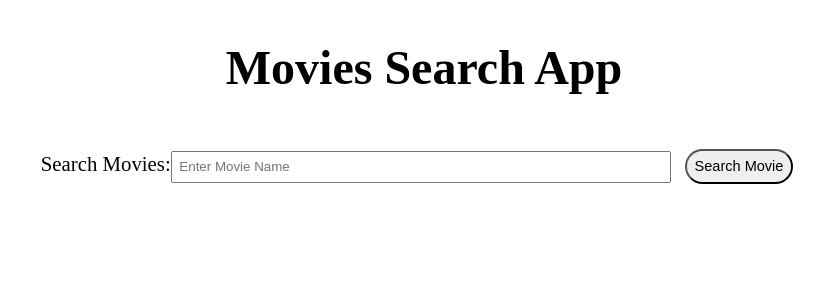
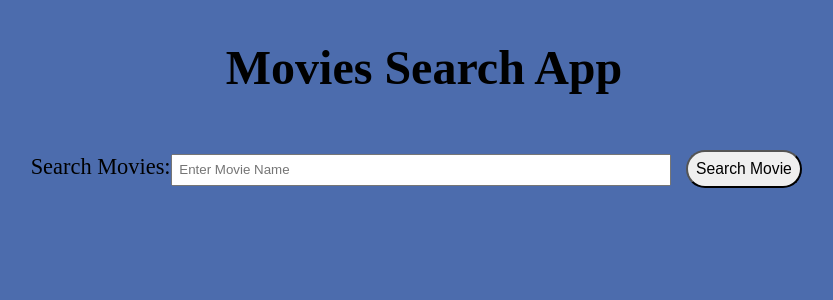
Before and after one commit to stetsonharding/Movie-Search-App, a React (Create React App) app in the folder movie-search-app/: page / in a window 1280 px wide. Shown: the top 300 px of the page, without its empty margins (216-1049 px from the left). Built offline with nearby package versions, Linux system fonts and the light colour scheme.

Commit message:
Styling before pagination

```diff
--- /dev/null
+++ b/movie-search-app/src/App.css
@@ -0,0 +1,3 @@
+html{
+    background-color: #4C6CAD;
+}
--- a/movie-search-app/src/App.js
+++ b/movie-search-app/src/App.js
@@ -1,5 +1,7 @@
 import React from "react"
 import Movies from "../src/Components/Movies/Movies"
+
+import "./App.css"
 
 const App = () =>{
     return(
--- a/movie-search-app/src/Components/Movie/movie.css
+++ b/movie-search-app/src/Components/Movie/movie.css
@@ -7,12 +7,14 @@
 
 /* card syling */
 .card{
-    background-color: blueviolet;
-    box-shadow: 5px 10px yellow;
-    width: 47%;
+    background-color: #587DCA;
+    width: 40%;
     border: 1px solid black;
     padding: .7em 0;
-    margin: 0 auto;
+    border-radius: 20px;
+    text-align: center;
+    margin: 1em;
+    box-shadow: 1px 1px 1px 1px rgb(78, 1, 55);
 }
 
 .movie-poster{
--- a/movie-search-app/src/Components/Movies/Movies.css
+++ b/movie-search-app/src/Components/Movies/Movies.css
@@ -1,11 +1,12 @@
 .App-title{
     font-size: 3em;
     text-align: center;
+
 }
 
 .form{
   text-align: center;
-  font-size: 1.3em;
+  font-size: 1.4em;
 }
 
 /* all movies */
@@ -13,7 +14,7 @@
     box-sizing: border-box;
     display: flex;
     flex-wrap: wrap;
-    margin: 0 auto;
+    justify-content: center;
     padding: 20px 0;
 }
 
```
